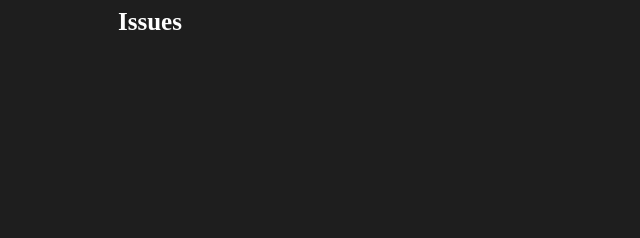
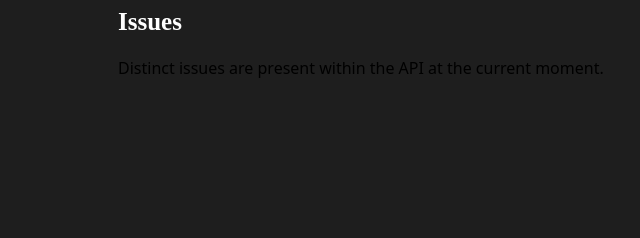
Before and after one commit to haezera/portfolio, a plain HTML site: page pytrading/issues.html in a window 1280 px wide. Shown: the top 238 px of the page, 206-846 px from the left. Drawn offline with Linux system fonts and the light colour scheme.

Commit message:
new: initialisation of issues page

```diff
--- a/pytrading/issues.html
+++ b/pytrading/issues.html
@@ -28,7 +28,7 @@
                 </div>
             </div>
             <div class = "columnCenter">
-
+               	Distinct issues are present within the API at the current moment.
             </div>
             <div class = "columnLeftRight">
                 <br>
```
